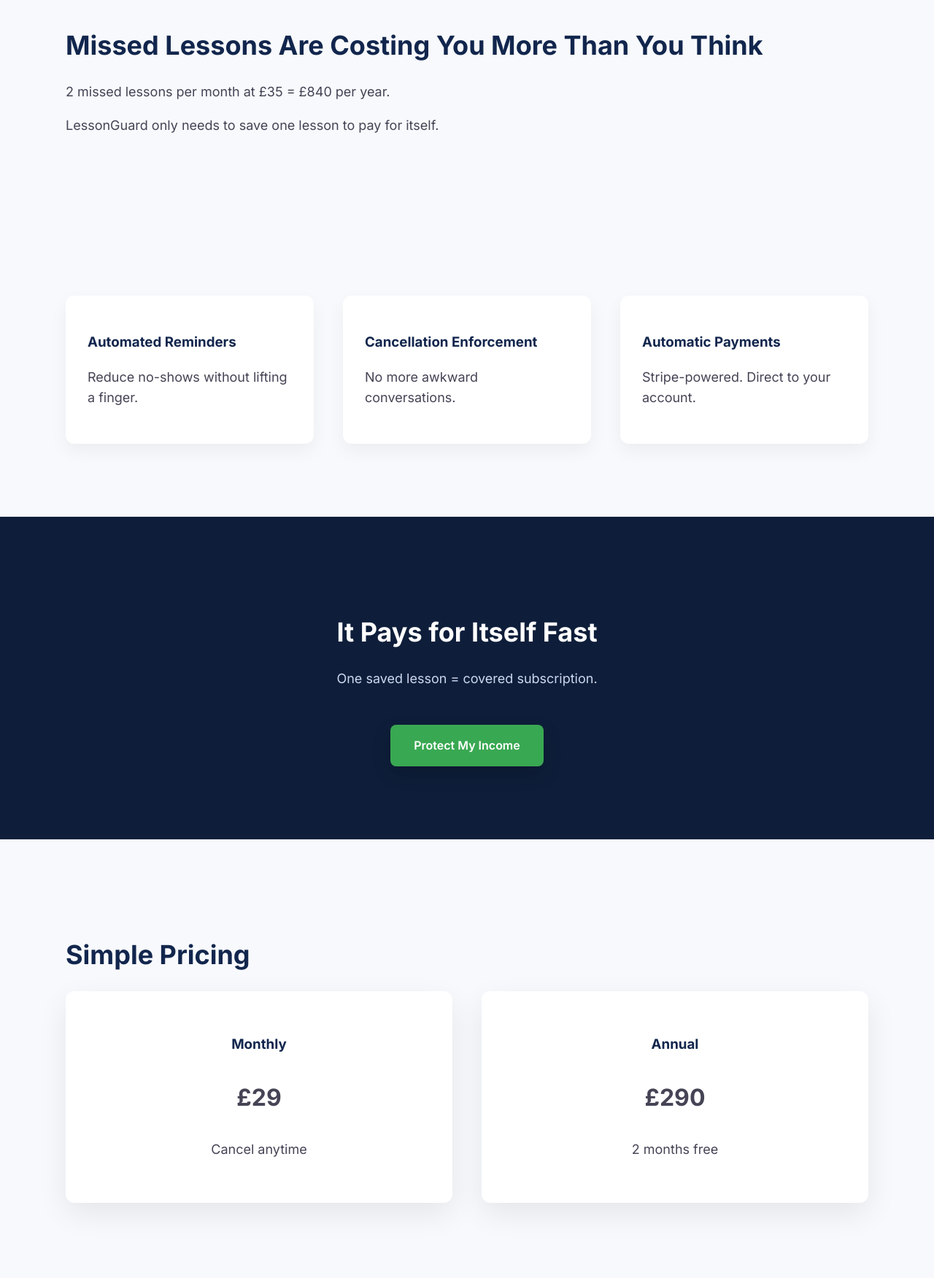
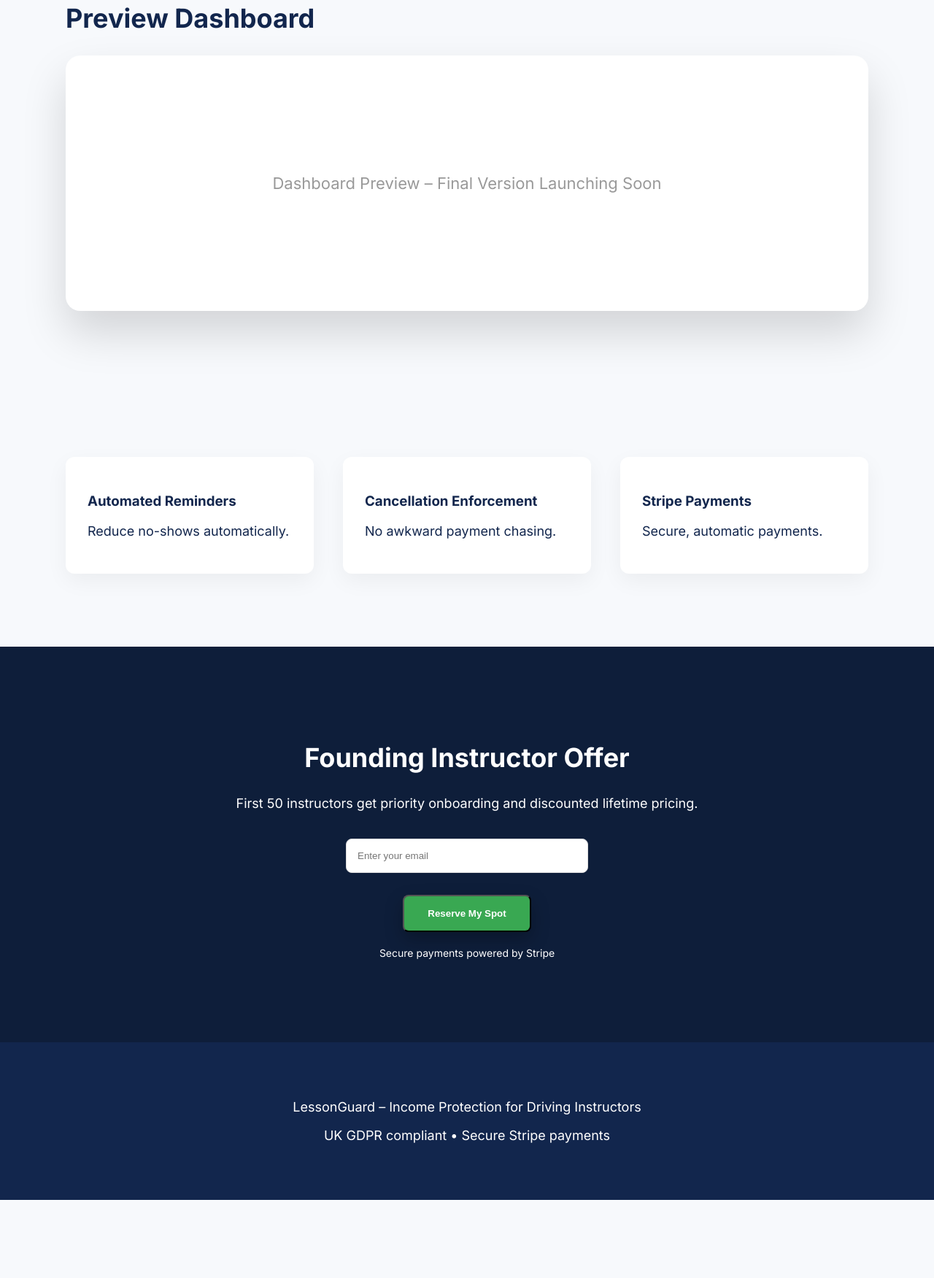
Before and after one commit to SaaSEntre1111/lessonguard-website, a plain HTML site: page index.html in a window 1280 px wide. Shown: the part 775-2526 px from the top of the page at 73% size. After the commit the page ends 2419 px from the top, so only its background shows below. Drawn offline with Linux system fonts and the light colour scheme.

Commit message:
index.html

```diff
--- a/index.html
+++ b/index.html
@@ -5,127 +5,124 @@
 <meta name="viewport" content="width=device-width, initial-scale=1.0">
 <title>LessonGuard – Income Protection for Driving Instructors</title>
 <link href="https://fonts.googleapis.com/css2?family=Inter:wght@400;600;700;800&display=swap" rel="stylesheet">
+
 <style>
 
 :root {
-  --navy: #12264D;
-  --navy-dark: #0E1E3A;
-  --green: #39A852;
-  --light: #F7F9FC;
+  --navy:#12264D;
+  --navy-dark:#0E1E3A;
+  --green:#39A852;
+  --light:#F7F9FC;
 }
 
 body {
-  margin: 0;
-  font-family: 'Inter', sans-serif;
-  background: var(--light);
-  color: var(--navy);
-  line-height: 1.6;
+  margin:0;
+  font-family:'Inter',sans-serif;
+  background:var(--light);
+  color:var(--navy);
+  overflow-x:hidden;
 }
 
 section {
-  padding: 100px 20px;
+  padding:100px 20px;
 }
 
 .container {
-  max-width: 1100px;
-  margin: auto;
+  max-width:1100px;
+  margin:auto;
 }
 
-h1 {
-  font-size: 48px;
-  font-weight: 800;
-  margin-bottom: 20px;
-}
+h1 { font-size:48px; font-weight:800; }
+h2 { font-size:36px; font-weight:700; }
 
-h2 {
-  font-size: 36px;
-  font-weight: 700;
-  margin-bottom: 20px;
-}
-
-p {
-  font-size: 18px;
-  color: #445;
-}
+p { font-size:18px; }
 
 .hero {
-  background: linear-gradient(135deg, var(--navy), var(--navy-dark));
-  color: white;
-  text-align: center;
-  padding: 140px 20px;
-}
-
-.hero p {
-  color: #d8e2f2;
+  background:linear-gradient(135deg,var(--navy),var(--navy-dark));
+  color:white;
+  text-align:center;
+  padding:140px 20px;
 }
 
 .button {
-  display: inline-block;
-  padding: 16px 32px;
-  background: var(--green);
-  color: white;
-  text-decoration: none;
-  border-radius: 8px;
-  font-weight: 600;
-  margin-top: 30px;
-  box-shadow: 0 10px 25px rgba(0,0,0,0.2);
-  transition: all 0.2s ease;
+  display:inline-block;
+  padding:16px 32px;
+  background:var(--green);
+  color:white;
+  border-radius:8px;
+  text-decoration:none;
+  font-weight:600;
+  margin-top:30px;
+  box-shadow:0 10px 25px rgba(0,0,0,0.25);
+  transition:0.2s;
 }
 
-.button:hover {
-  transform: translateY(-2px);
-  box-shadow: 0 15px 30px rgba(0,0,0,0.25);
+.button:hover { transform:translateY(-2px); }
+
+.card {
+  background:white;
+  padding:30px;
+  border-radius:12px;
+  box-shadow:0 10px 30px rgba(0,0,0,0.05);
 }
 
 .grid {
-  display: grid;
-  gap: 40px;
+  display:grid;
+  gap:40px;
 }
 
 .grid-3 {
-  grid-template-columns: repeat(auto-fit, minmax(250px, 1fr));
+  grid-template-columns:repeat(auto-fit,minmax(250px,1fr));
 }
 
-.card {
-  background: white;
-  padding: 30px;
-  border-radius: 12px;
-  box-shadow: 0 10px 25px rgba(0,0,0,0.05);
+.dark {
+  background:var(--navy-dark);
+  color:white;
+  text-align:center;
 }
 
-.dark-section {
-  background: var(--navy-dark);
-  color: white;
-  text-align: center;
+.dashboard-mock {
+  background:white;
+  height:350px;
+  border-radius:20px;
+  box-shadow:0 30px 60px rgba(0,0,0,0.15);
+  display:flex;
+  align-items:center;
+  justify-content:center;
+  font-size:22px;
+  color:#999;
 }
 
-.dark-section p {
-  color: #cdd8f0;
+.fade {
+  opacity:0;
+  transform:translateY(30px);
+  transition:all 0.8s ease;
 }
 
-.pricing-box {
-  background: white;
-  padding: 40px;
-  border-radius: 12px;
-  box-shadow: 0 15px 40px rgba(0,0,0,0.08);
-  text-align: center;
+.fade.visible {
+  opacity:1;
+  transform:translateY(0);
+}
+
+.countdown {
+  font-size:24px;
+  font-weight:700;
+  margin-top:20px;
+}
+
+input[type="email"] {
+  padding:15px;
+  width:300px;
+  border-radius:8px;
+  border:1px solid #ddd;
+  margin-top:20px;
 }
 
 .footer {
-  background: var(--navy);
-  color: white;
-  text-align: center;
-  padding: 60px 20px;
-}
-
-.badges img {
-  height: 50px;
-  margin: 10px;
-}
-
-@media(max-width:768px){
-  h1 { font-size: 36px; }
-  h2 { font-size: 28px; }
+  background:var(--navy);
+  color:white;
+  text-align:center;
+  padding:60px 20px;
 }
 
 </style>
@@ -133,77 +130,99 @@
 <body>
 
 <section class="hero">
-  <div class="container">
+  <div class="container fade">
     <h1>Stop Losing Money on Missed Driving Lessons</h1>
-    <p>LessonGuard protects your income with automated reminders, enforced cancellations, and automatic payments.</p>
-    <a href="#" class="button">Start Free Trial</a>
-    <p style="margin-top:15px;font-size:14px;">No contract. Cancel anytime.</p>
+    <p>Income protection for independent driving instructors.</p>
+    <a href="#founding" class="button">Join Founding Launch</a>
+    <div class="countdown" id="countdown"></div>
   </div>
 </section>
 
 <section>
-  <div class="container">
-    <h2>Missed Lessons Are Costing You More Than You Think</h2>
-    <p>2 missed lessons per month at £35 = £840 per year.</p>
-    <p>LessonGuard only needs to save one lesson to pay for itself.</p>
-  </div>
-</section>
-
-<section>
-  <div class="container grid grid-3">
-    <div class="card">
-      <h3>Automated Reminders</h3>
-      <p>Reduce no-shows without lifting a finger.</p>
-    </div>
-    <div class="card">
-      <h3>Cancellation Enforcement</h3>
-      <p>No more awkward conversations.</p>
-    </div>
-    <div class="card">
-      <h3>Automatic Payments</h3>
-      <p>Stripe-powered. Direct to your account.</p>
-    </div>
-  </div>
-</section>
-
-<section class="dark-section">
-  <div class="container">
-    <h2>It Pays for Itself Fast</h2>
-    <p>One saved lesson = covered subscription.</p>
-    <a href="#" class="button">Protect My Income</a>
-  </div>
-</section>
-
-<section>
-  <div class="container">
-    <h2>Simple Pricing</h2>
-    <div class="grid grid-3">
-      <div class="pricing-box">
-        <h3>Monthly</h3>
-        <p style="font-size:32px;font-weight:700;">£29</p>
-        <p>Cancel anytime</p>
-      </div>
-      <div class="pricing-box">
-        <h3>Annual</h3>
-        <p style="font-size:32px;font-weight:700;">£290</p>
-        <p>2 months free</p>
-      </div>
+  <div class="container fade">
+    <h2>Preview Dashboard</h2>
+    <div class="dashboard-mock">
+      Dashboard Preview – Final Version Launching Soon
     </div>
   </div>
 </section>
 
 <section>
-  <div class="container badges" style="text-align:center;">
-    <h2>Available on</h2>
-    <img src="https://upload.wikimedia.org/wikipedia/commons/7/78/Google_Play_Store_badge_EN.svg">
-    <img src="https://developer.apple.com/assets/elements/badges/download-on-the-app-store.svg">
+  <div class="container grid grid-3 fade">
+    <div class="card">
+      <h3>Automated Reminders</h3>
+      <p>Reduce no-shows automatically.</p>
+    </div>
+    <div class="card">
+      <h3>Cancellation Enforcement</h3>
+      <p>No awkward payment chasing.</p>
+    </div>
+    <div class="card">
+      <h3>Stripe Payments</h3>
+      <p>Secure, automatic payments.</p>
+    </div>
+  </div>
+</section>
+
+<section class="dark" id="founding">
+  <div class="container fade">
+    <h2>Founding Instructor Offer</h2>
+    <p>First 50 instructors get priority onboarding and discounted lifetime pricing.</p>
+    <form action="https://formsubmit.co/leelowther2021@gmail.com" method="POST">
+      <input type="email" name="email" placeholder="Enter your email" required>
+      <br>
+      <button type="submit" class="button">Reserve My Spot</button>
+    </form>
+    <p style="margin-top:20px;font-size:14px;">Secure payments powered by Stripe</p>
   </div>
 </section>
 
 <div class="footer">
   <p>LessonGuard – Income Protection for Driving Instructors</p>
-  <p>Secure payments via Stripe • UK GDPR compliant</p>
+  <p>UK GDPR compliant • Secure Stripe payments</p>
 </div>
+
+<script>
+
+// Scroll Fade Animation
+const faders = document.querySelectorAll('.fade');
+
+const appearOptions = {
+  threshold:0.2
+};
+
+const appearOnScroll = new IntersectionObserver(function(entries,observer){
+  entries.forEach(entry=>{
+    if(!entry.isIntersecting) return;
+    entry.target.classList.add('visible');
+    observer.unobserve(entry.target);
+  });
+}, appearOptions);
+
+faders.forEach(fader=>{
+  appearOnScroll.observe(fader);
+});
+
+// Countdown Timer
+const launchDate = new Date("July 1, 2026 00:00:00").getTime();
+
+const x = setInterval(function(){
+  const now = new Date().getTime();
+  const distance = launchDate - now;
+
+  const days = Math.floor(distance / (1000*60*60*24));
+  const hours = Math.floor((distance % (1000*60*60*24)) / (1000*60*60));
+
+  document.getElementById("countdown").innerHTML =
+    days + " days " + hours + " hours until launch";
+
+  if(distance < 0){
+    clearInterval(x);
+    document.getElementById("countdown").innerHTML = "Now Live";
+  }
+},1000);
+
+</script>
 
 </body>
 </html>
```
